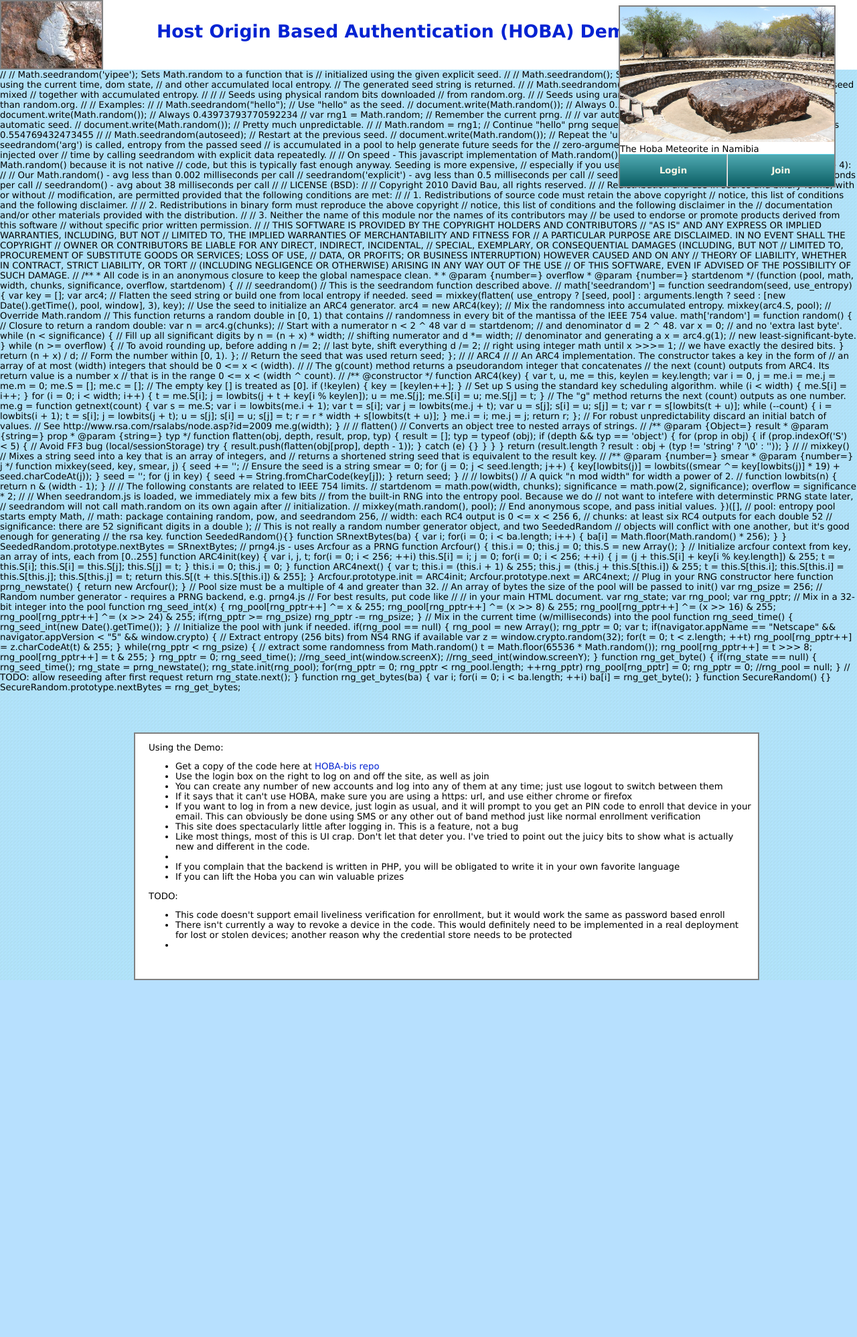
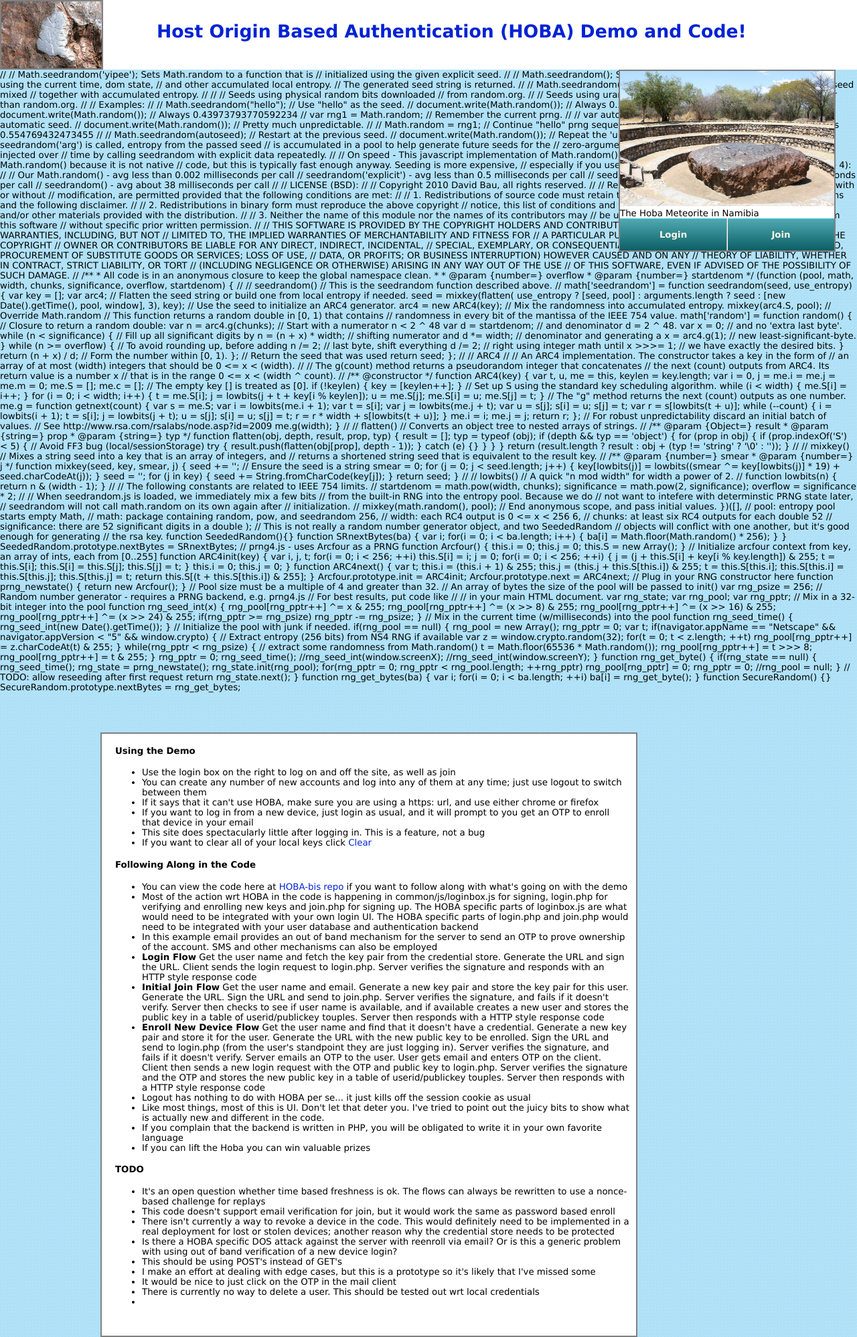
Before and after one commit to shirikodama/hoba-bis, a PHP site: page /hoba in a window 1280 px wide. Shown: the whole page at 67% size. Before the commit the page ends 1464 px from the top, so only its background shows below. Run offline with PHP 8.4, Linux system fonts and the light colour scheme; data comes from the database, SQL or seed files in the repository.

Commit message:
1) a little work styling 2) move stuff around in loginbox.js so all of the hoba related stuff is in one place 3) fix the mailer stuff 4) more work on documentation

```diff
--- a/common/css/style.css
+++ b/common/css/style.css
@@ -18,11 +18,6 @@
     width: 50%;
 }
 
-#page_userprofile, #page_stats, #page_map, #page_friendfinder, #page_awards, #page_snowquest, #page_account, #page_friends {
-    background:url(../imgs/davidmatblack.png);
-}
-
-
 H1, H2, H3 {
 /*  color:#235863;*/
 /*  color:#125ba8;*/
@@ -31,14 +26,14 @@
 }
 
 div.textbox {
-    margin-left: 200px;
+    margin-left: 150px;
     margin-top: 60px;
     padding-bottom: 30px;
     padding-left: 20px;
     padding-right: 10px;
-    width: 900px;
+    width: 60%;
     background:white;
-    border:2px solid gray;"
+    border:2px solid gray;
 }
 
 div.demoTitle {
@@ -126,6 +121,10 @@
 
 a.htmlpaneTitle {
   color:#eaab00;
+}
+
+div.paneContents {
+    padding: 5px;
 }
 
 div.dashBox {
--- a/common/js/dialogs.js
+++ b/common/js/dialogs.js
@@ -7,11 +7,6 @@
  *	   various routines dealing with dialogs
  *      License: http://www.gnu.org/licenses/gpl-2.0.html
  */
-
-/* Edit History:
- */
-
-
 
 function phzDialog (fn, msg, buttons) {
     if (! phzDialog.pane) {
@@ -43,19 +38,12 @@
     phzDialog.pane.display (1);
 }
 
-function phzAlertInit () {
-    phzDialog.pane = new htmlpane ('phzdialog', 'dialogcontainer', 0, 0);
-    phzDialog.pane.size (200, 160);
-    phzDialog.pane.pos ((f_clientWidth()-200)/2, (f_clientHeight()-200)/2);
-    phzDialog.pane.z (1000);
-    phzDialog.pane.display (0);
-    phzDialog.pane.setOnStackUnstack (null, false);
-}
-
 function phzAlert (fn, msg, title, size, buttontxt) {
+    if (! size)
+	size = { w:200, h:160 };
     if (! phzDialog.pane) {
 	phzDialog.pane = new htmlpane ('phzdialog', 'dialogcontainer', 0, 0);
-	phzDialog.pane.size (200, 160);
+	phzDialog.pane.size (size.w, size.h);
 	phzDialog.pane.z (1000);
     }
     phzDialog.fn = fn;
@@ -65,13 +53,10 @@
 	    title = "Alert";
 	newc += '<div class=htmlpaneTitle>'+title+'</div>';
     }
-    if (! size) {
-	size = { w:200, h:160 };
-    }
     if (! buttontxt)
 	buttontxt = "Ok";
     var x = f_scrollLeft () + (f_clientWidth()-size.w)/2;
-    var y = f_scrollTop + (f_clientHeight()-200)/2;
+    var y = f_scrollTop () + (f_clientHeight()-size.h)/2;
     if (x < 0)
 	x = 0;
     if (y < 0)
@@ -99,7 +84,6 @@
     if (! phzInfo.pane) {
 	phzInfo.pane = new htmlpane ('phzinfo', 'infocontainer', 0, 0);
 	phzInfo.pane.size (size.w, size.h);
-	phzInfo.pane.pos (200, 160);
 	phzInfo.pane.setStackable (true);
     }
     var x = f_scrollLeft () + (f_clientWidth()-size.w)/2;
--- a/hoba/index.php
+++ b/hoba/index.php
@@ -59,25 +59,40 @@
 <div id="pages">
 <div class="textbox newA">
 <p>
-Using the Demo:
+<h4>Using the Demo</h4>
 <ul>
-<li>Get a copy of the code here at <a href="https://github.com/shirikodama/hoba-bis" target="_blank">HOBA-bis repo</a></li>
 <li>Use the login box on the right to log on and off the site, as well as join</li>
 <li>You can create any number of new accounts and log into any of them at any time; just use logout to switch between them</li>
 <li>If it says that it can't use HOBA, make sure you are using a https: url, and use either chrome or firefox</li>
-<li>If you want to log in from a new device, just login as usual, and it will prompt to you get an PIN code to enroll that device in your email. This can obviously be done using SMS or any other out of band method just like normal enrollment verification</li>
+<li>If you want to log in from a new device, just login as usual, and it will prompt to you get an OTP to enroll that device in your email</li>
 <li>This site does spectacularly little after logging in. This is a feature, not a bug</li>
-<li>Like most things, most of this is UI crap. Don't let that deter you. I've tried to point out the juicy bits to show what is actually new and different in the code.</li>
-<li></li>
+<li>If you want to clear all of your local keys click <a href="javascript:void(0)" onclick="st.main.clearCredentials ()">Clear</a></li>
+</ul>
+<h4>Following Along in the Code</h4>
+<ul>
+<li>You can view the code here at <a href="https://github.com/shirikodama/hoba-bis" target="_blank">HOBA-bis repo</a> if you want to follow along with what's going on with the demo</li>
+<li>Most of the action wrt HOBA in the code is happening in common/js/loginbox.js for signing, login.php for verifying and enrolling new keys and join.php for signing up. The HOBA specific parts of loginbox.js are what would need to be integrated with your own login UI. The HOBA specific parts of login.php and join.php would need to be integrated with your user database and authentication backend</li>
+<li>In this example email provides an out of band mechanism for the server to send an OTP to prove ownership of the account. SMS and other mechanisms can also be employed</li>
+<li><b>Login Flow</b> Get the user name and fetch the key pair from the credential store. Generate the URL and sign the URL. Client sends the login request to login.php. Server verifies the signature and responds with an HTTP style response code</li>
+<li><b>Initial Join Flow</b> Get the user name and email. Generate a new key pair and store the key pair for this user. Generate the URL. Sign the URL and send to join.php. Server verifies the signature, and fails if it doesn't verify. Server then checks to see if user name is available, and if available creates a new user and stores the public key in a table of userid/publickey touples. Server then responds with a HTTP style response code</li>
+<li><b>Enroll New Device Flow</b> Get the user name and find that it doesn't have a credential. Generate a new key pair and store it for the user. Generate the URL with the new public key to be enrolled. Sign the URL and send to login.php (from the user's standpoint they are just logging in). Server verifies the signature, and fails if it doesn't verify. Server emails an OTP to the user. User gets email and enters OTP on the client. Client then sends a new login request with the OTP and public key to login.php. Server verifies the signature and the OTP and stores the new public key in a table of userid/publickey touples. Server then responds with a HTTP style response code</li>
+<li>Logout has nothing to do with HOBA per se... it just kills off the session cookie as usual</li>
+<li>Like most things, most of this is UI. Don't let that deter you. I've tried to point out the juicy bits to show what is actually new and different in the code.</li>
 <li>If you complain that the backend is written in PHP, you will be obligated to write it in your own favorite language</li>
 <li>If you can lift the Hoba you can win valuable prizes</li>
 </ul>
 </p>
 <p>
-TODO:
+<h4>TODO</h4>
 <ul>
-   <li>This code doesn't support email liveliness verification for enrollment, but it would work the same as password based enroll</li>
+   <li>It's an open question whether time based freshness is ok. The flows can always be rewritten to use a nonce-based challenge for replays</li>
+   <li>This code doesn't support email verification for join, but it would work the same as password based enroll</li>
    <li>There isn't currently a way to revoke a device in the code. This would definitely need to be implemented in a real deployment for lost or stolen devices; another reason why the credential store needs to be protected</li>
+   <li>Is there a HOBA specific DOS attack against the server with reenroll via email? Or is this a generic problem with using out of band verification of a new device login?</li>
+   <li>This should be using POST's instead of GET's</li>
+   <li>I make an effort at dealing with edge cases, but this is a prototype so it's likely that I've missed some</li>
+   <li>It would be nice to just click on the OTP in the mail client</li>
+   <li>There is currently no way to delete a user. This should be tested out wrt local credentials</li>
    <li></li>
 </ul>
 </p>
--- a/hoba/js/main.js
+++ b/hoba/js/main.js
@@ -7,21 +7,19 @@
  *      License: http://www.gnu.org/licenses/gpl-2.0.html
  */
 
+// Note: this module is just UI stuff and has nothing to do with HOBA per se.
+
 function mainPage (prefix, opts) {
     this.prefix = prefix;
     this.opts = opts;
-    if (st.site) {
-	st.rightOff = 32;
-	st.topOff = 8;
-    } else {
-	st.rightOff = 0;
-	st.topOff = 0;
-    }
+    this.rightOff = 32;
+    this.topOff = 104;
+    this.paneWidth = 300;
     this.settingpane = new htmlpane (this.prefix+'main', opts.main, 0, 0);
     this.settingpane.oclass ('paneBox');
     this.settingpane.display (0);
     this.settingpane.setStackable (true);
-    this.settingpane.size (300, 400);
+    this.settingpane.size (this.paneWidth, 400);
     this.settingpane.scroll (1);
     this.loggedin = opts.user ? true : false;
     this.lb = new loginbox (this.prefix+'.lb', 'hoba', {baseurl: baseurl}, {pane: opts.loginbox}, this.loggedin);
@@ -41,9 +39,9 @@
 
 mainPage.prototype.display = function () {
     var newc = '';
-    var cw = f_clientWidth ()-32-300 ;
-    this.lb.pane.pos (cw, 32);
-    newc += '<div style="position:absolute; top:'+st.topOff+'px; right:'+st.rightOff+'px; border:2px solid gray; background:white">';
+    var cw = f_clientWidth ()-this.rightOff-this.paneWidth ;
+    this.lb.pane.pos (cw, this.topOff);
+    newc += '<div style="position:absolute; top:'+this.topOff+'px; right:'+this.rightOff+'px; border:2px solid gray; background:white">';
     var menu = new topMenu ();
     if (this.loggedin) {
 	menu.item ("Settings", this.prefix+'.settings()', '', '', false);
@@ -64,7 +62,16 @@
     html += this.settingpane.title ("Settings", this.prefix+".settingpane.display(0);");
     html += '<h3>Update '+this.opts.user+'</h3>';
     this.settingpane.reliableNewc (html);
+    var cw = f_clientWidth ()/2-this.paneWidth/2;
+    this.settingpane.pos (cw, this.topOff);
     this.settingpane.display (true);
+};
+
+mainPage.prototype.clearCredentials = function () {
+    phzDialog (function (confirm) {
+	if (confirm)
+	    localStorage.clear ();
+    }, "Clear all local credentials?<br>No undo.");
 };
 
 mainPage.prototype.logout = function (all) {
```
Also changed, not shown: common/js/loginbox.js (+86 -69 lines), common/php/mailif.php (+1 -36 lines), hoba/login.php (+7 -8 lines).
